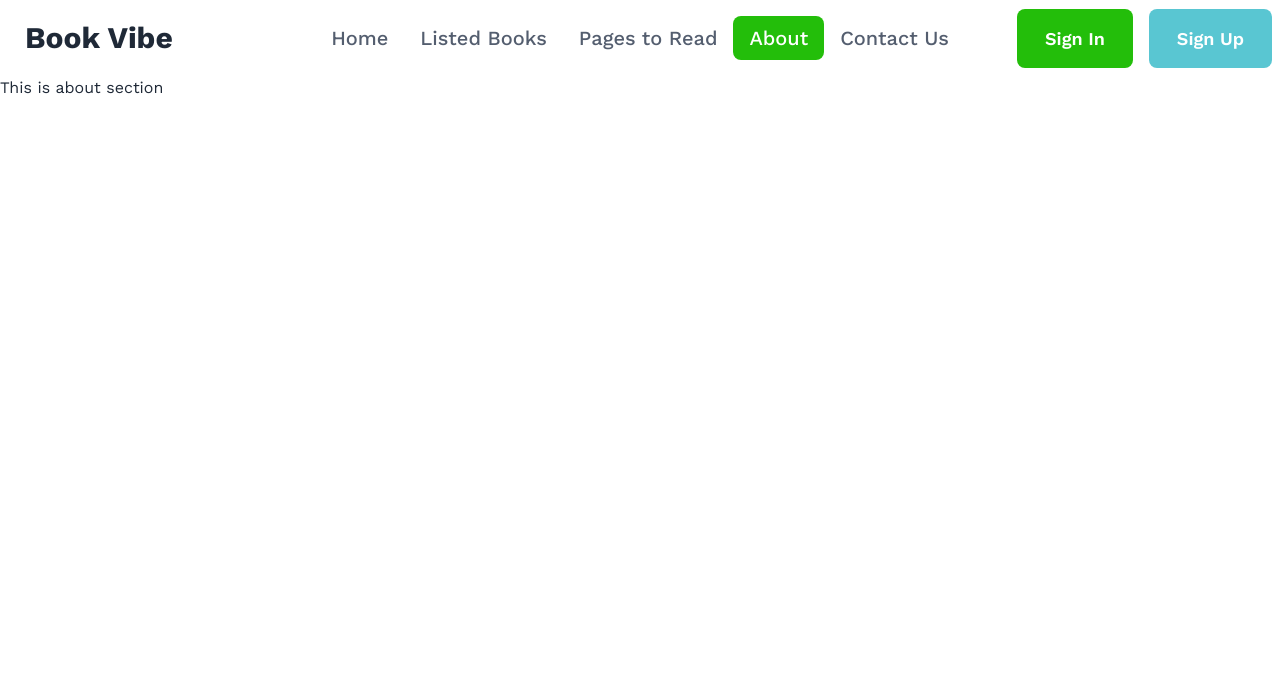
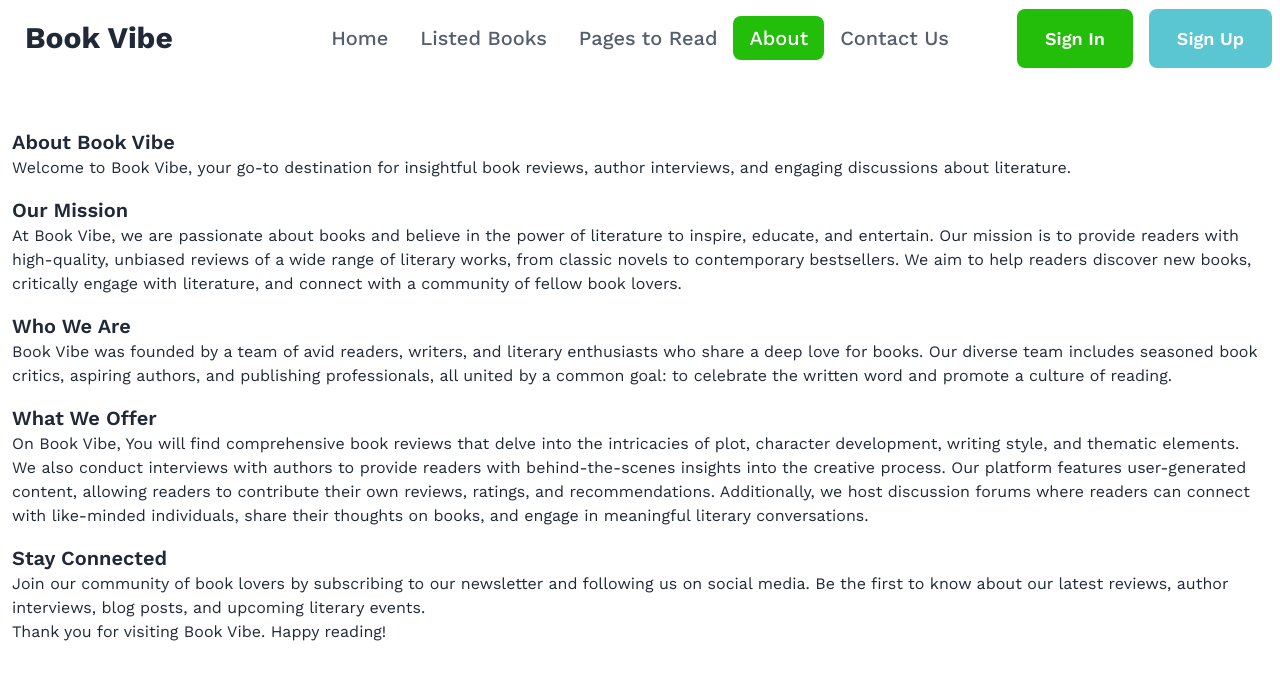
Before and after one commit to rar34/book-vibe, a React (Vite) app: page /about in a window 1280 px wide. Shown: the top 680 px of the page. Built offline with nearby package versions, Linux system fonts and the light colour scheme; a web font is replaced by a local one.

Commit message:
added about section

```diff
--- a/src/components/About/About.jsx
+++ b/src/components/About/About.jsx
@@ -1,8 +1,28 @@
 
 const About = () => {
     return (
-        <div>
-            <h2>This is about section</h2>
+        <div className="my-10 p-3">
+            <h2 className="text-xl font-semibold">About Book Vibe</h2>
+
+            <p>Welcome to Book Vibe, your go-to destination for insightful book reviews, author interviews, and engaging discussions about literature.</p>
+
+            <h2 className="text-xl font-semibold mt-4">Our Mission</h2>
+
+            <p>At Book Vibe, we are passionate about books and believe in the power of literature to inspire, educate, and entertain. Our mission is to provide readers with high-quality, unbiased reviews of a wide range of literary works, from classic novels to contemporary bestsellers. We aim to help readers discover new books, critically engage with literature, and connect with a community of fellow book lovers.</p>
+
+            <h2 className="text-xl font-semibold mt-4">Who We Are</h2>
+
+            <p>Book Vibe was founded by a team of avid readers, writers, and literary enthusiasts who share a deep love for books. Our diverse team includes seasoned book critics, aspiring authors, and publishing professionals, all united by a common goal: to celebrate the written word and promote a culture of reading.</p>
+
+            <h2 className="text-xl font-semibold mt-4">What We Offer</h2>
+
+            <p>On Book Vibe, You will find comprehensive book reviews that delve into the intricacies of plot, character development, writing style, and thematic elements. We also conduct interviews with authors to provide readers with behind-the-scenes insights into the creative process. Our platform features user-generated content, allowing readers to contribute their own reviews, ratings, and recommendations. Additionally, we host discussion forums where readers can connect with like-minded individuals, share their thoughts on books, and engage in meaningful literary conversations.</p>
+
+            <h2 className="text-xl font-semibold mt-4">Stay Connected</h2>
+
+            <p>Join our community of book lovers by subscribing to our newsletter and following us on social media. Be the first to know about our latest reviews, author interviews, blog posts, and upcoming literary events.</p>
+
+            <p>Thank you for visiting Book Vibe. Happy reading!</p>
         </div>
     );
 };
```
